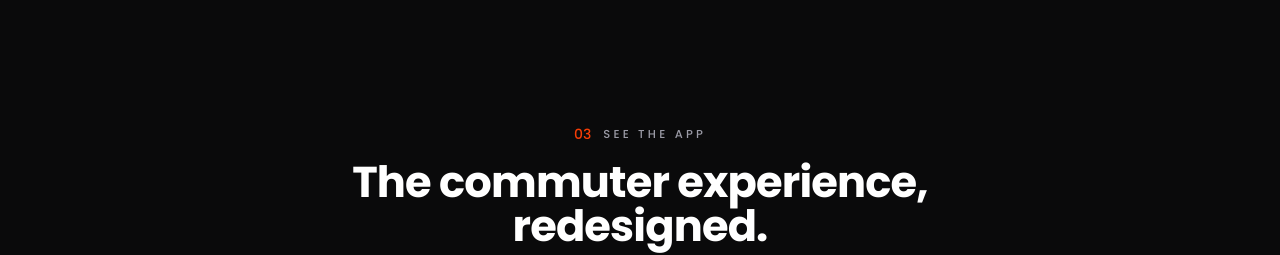
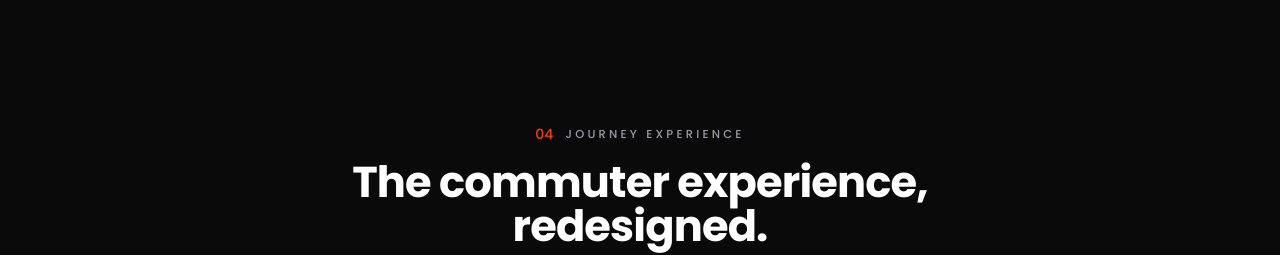
Before and after one commit to leselim/commuttr-website, a React (Vite) app: page / in a window 1280 px wide. Shown: the part 2600-2855 px from the top of the page. Built offline with nearby package versions, Linux system fonts and the light colour scheme.

Commit message:
style: Standardize 24px corner rounding and sequential 01-10 section numbering across entire website

```diff
--- a/src/components/sections/AppShowcase.tsx
+++ b/src/components/sections/AppShowcase.tsx
@@ -32,8 +32,8 @@ export function AppShowcase() {
       <Container>
         <SectionHeading
           align="center"
-          index="03"
-          eyebrow="See the app"
+          index="04"
+          eyebrow="Journey Experience"
           title="The commuter experience, redesigned."
           sub="A first look at the Commuttr app centered entirely on intelligent journey planning, live trip navigation, and real-time transit timetables."
         />
--- a/src/components/sections/Contact.tsx
+++ b/src/components/sections/Contact.tsx
@@ -42,7 +42,10 @@ export function Contact() {
             {/* Pitch */}
             <div className="relative p-8 md:p-12">
               <div className="relative">
-                <span className="eyebrow text-signal">Partner with Commuttr</span>
+                <div className="flex items-center gap-3">
+                  <span className="font-mono text-sm font-medium text-signal">10</span>
+                  <span className="eyebrow text-mist">Join the Waitlist & Partner with Us</span>
+                </div>
                 <h2 className="display mt-4 text-3xl font-bold text-white md:text-4xl">
                   Let&rsquo;s build the future of mobility together.
                 </h2>
--- a/src/components/sections/Faq.tsx
+++ b/src/components/sections/Faq.tsx
@@ -15,7 +15,8 @@ export function Faq() {
         <div className="grid gap-12 lg:grid-cols-[0.85fr_1.15fr]">
           <div>
             <SectionHeading
-              eyebrow="FAQ"
+              index="09"
+              eyebrow="Frequently Asked Questions"
               title={
                 <>
                   Questions,
--- a/src/index.css
+++ b/src/index.css
@@ -33,7 +33,7 @@
   --destructive: #ef4444;
   --destructive-foreground: #fafafa;
   --border: rgba(255, 255, 255, 0.09);
-  --radius: 1.15rem;
+  --radius: 1.5rem;
 }
 
 @theme inline {
```
